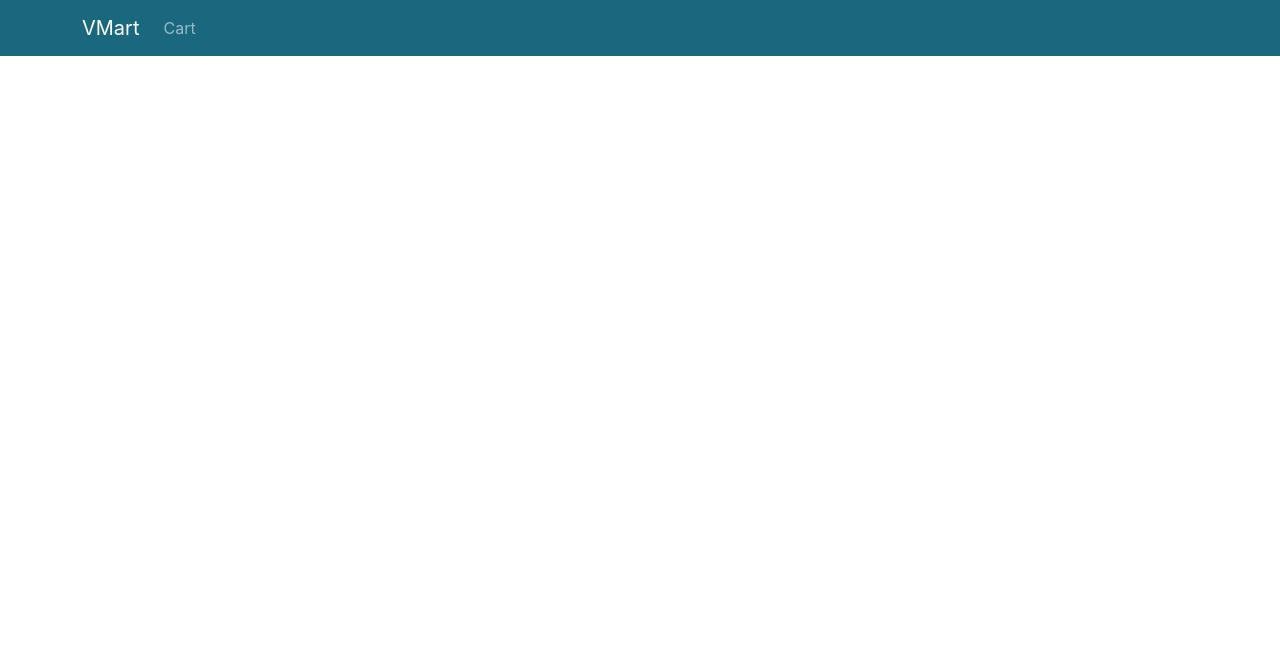
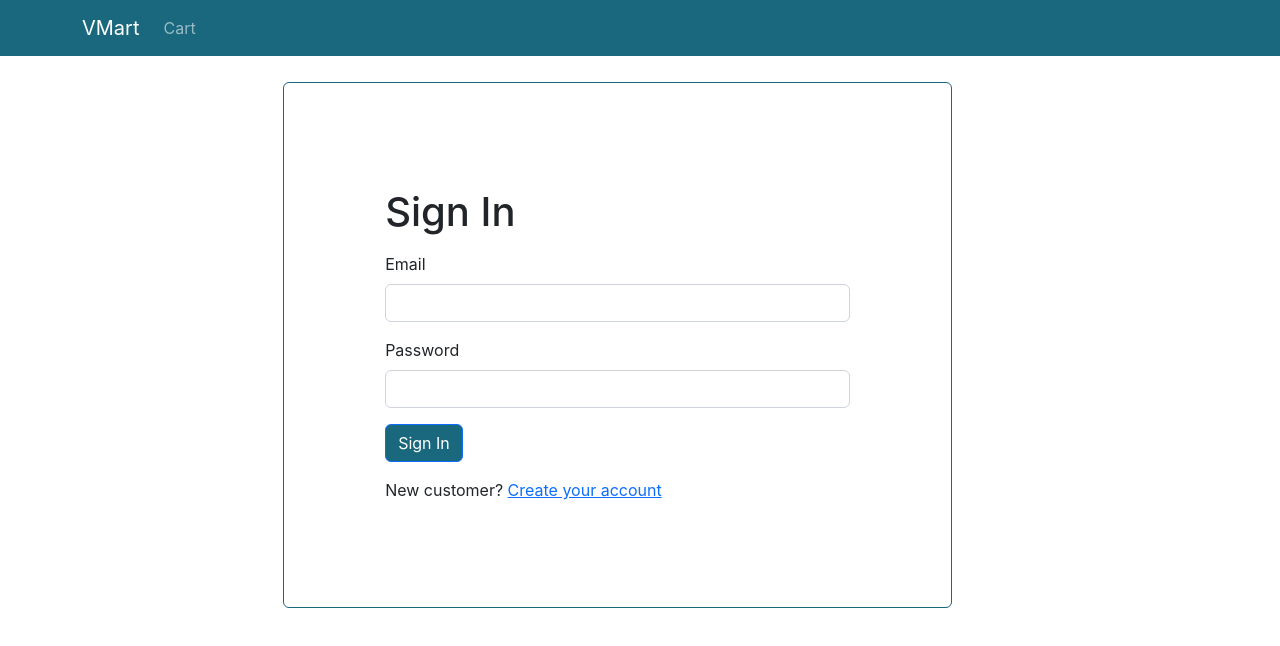
Before and after one commit to CS20B019-Manasa/Project, a React (Create React App) app in the folder frontend/: page /signin in a window 1280 px wide. Before the commit this address had no page. Shown: the top 646 px of the page. Built offline with nearby package versions, Linux system fonts and the light colour scheme.

Commit message:
signin completed

```diff
--- a/frontend/src/App.js
+++ b/frontend/src/App.js
@@ -11,6 +11,7 @@
 import Container from 'react-bootstrap/Container';
 import {LinkContainer} from 'react-router-bootstrap';
 import Cartpage from './Pages/Cartpage.js';
+import Signinpage from './Pages/Signinpage.js'
 function App() {
   const { state } = useContext(Store);
   const { cart } = state;
@@ -42,6 +43,7 @@
               <Route path="/cart" element={<Cartpage />} />
               <Route path="/product/:slug" element={<Itempage />} />
               <Route path="/" element={<Home />} />
+              <Route path="/signin" element={<Signinpage />} />
             </Routes>
           </Container>
         </main>
--- /dev/null
+++ b/frontend/src/Pages/Signinpage.js
@@ -0,0 +1,39 @@
+import { Link, useLocation } from 'react-router-dom';
+import Container from 'react-bootstrap/Container';
+import Form from 'react-bootstrap/Form';
+import Button from 'react-bootstrap/Button';
+import Card from 'react-bootstrap/Card';
+//import Col from 'react-bootstrap/Col';
+import '../index.css';
+
+
+export default function Signinpage() {
+  const { search } = useLocation();
+  const redirectInUrl = new URLSearchParams(search).get('redirect');
+  const redirect = redirectInUrl ? redirectInUrl : '/';
+  return (
+        <Card className = "signin-card">
+            <Container className="small-container">
+            <title>Sign In</title>
+            <h1 className="my-3">Sign In</h1>
+            <Form>
+                <Form.Group className="mb-3" controlId="email">
+                <Form.Label>Email</Form.Label>
+                <Form.Control type="email" required />
+                </Form.Group>
+                <Form.Group className="mb-3" controlId="password">
+                <Form.Label>Password</Form.Label>
+                <Form.Control type="password" required />
+                </Form.Group>
+                <div className="mb-3">
+                <Button type="submit">Sign In</Button>
+                </div>
+                <div className="mb-3">
+                New customer?{' '}
+                <Link to={`/signup?redirect=${redirect}`}>Create your account</Link>
+                </div>
+            </Form>
+            </Container>
+        </Card>
+  );
+}
--- a/frontend/src/index.css
+++ b/frontend/src/index.css
@@ -50,3 +50,14 @@
 .img-thumbnail {
   height: 80px;
 }
+
+.small-container {
+  max-width: 600px;
+}
+
+.signin-card {
+  justify-content: center;
+  width : 60%;
+  padding: 8%;
+  margin-left: 18%;
+}
```
